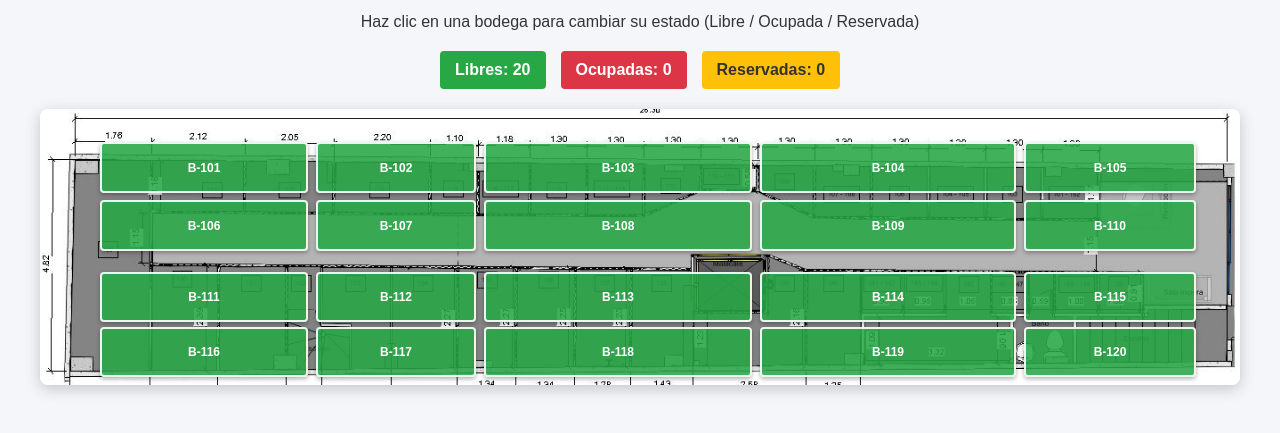
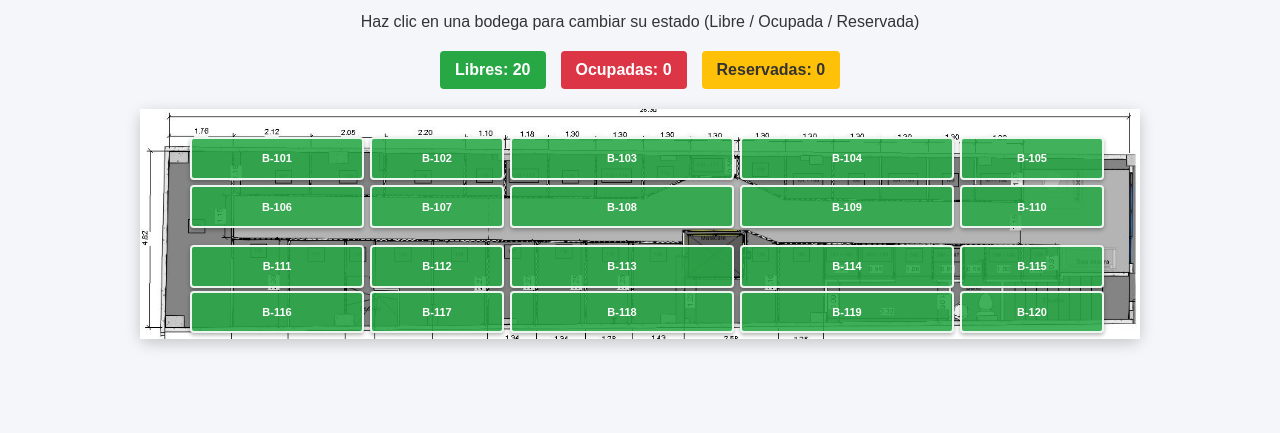
Before and after one commit to JVSAS2025/PLANO, a plain HTML site: page index.html in a window 1280 px wide. Shown: the part 81-514 px from the top of the page. Drawn offline with Linux system fonts and the light colour scheme.

Commit message:
Update style.css

```diff
--- a/style.css
+++ b/style.css
@@ -37,10 +37,10 @@ header h1 {
 .plano-container {
     position: relative;
     display: inline-block;
-    max-width: 100%;
+    width: 100%;
+    max-width: 1000px;
     box-shadow: 0 4px 15px rgba(0,0,0,0.2);
     border-radius: 8px;
-    overflow: hidden;
     background: #fff;
 }
 
@@ -50,12 +50,14 @@ header h1 {
     display: block;
 }
 
+/* Forzar que el contenedor de las bodegas cubra exactamente el área de la imagen */
 #gridBodegas {
     position: absolute;
     top: 0;
     left: 0;
     width: 100%;
     height: 100%;
+    pointer-events: none; /* Permite que el contenedor no bloquee clics fuera de los botones */
 }
 
 /* Estilo base para cada bodega posicionada individualmente */
@@ -67,11 +69,12 @@ header h1 {
     align-items: center;
     justify-content: center;
     font-weight: bold;
-    font-size: 12px;
+    font-size: 11px;
     color: white;
     cursor: pointer;
     user-select: none;
     box-shadow: 0 2px 4px rgba(0,0,0,0.3);
+    pointer-events: auto; /* Reactiva los clics solo en los botones de las bodegas */
     transition: transform 0.1s;
 }
 
```
